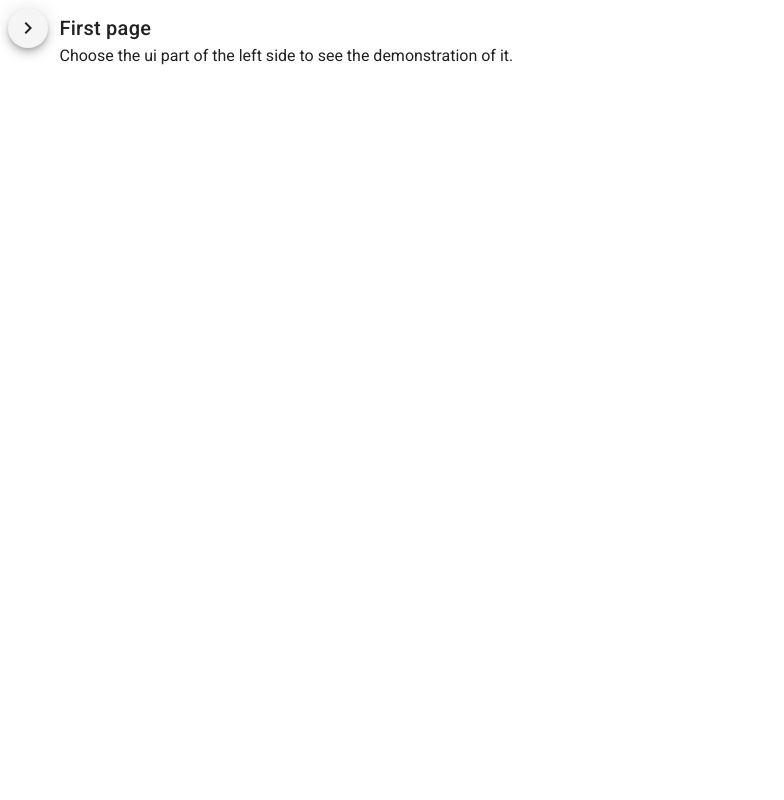
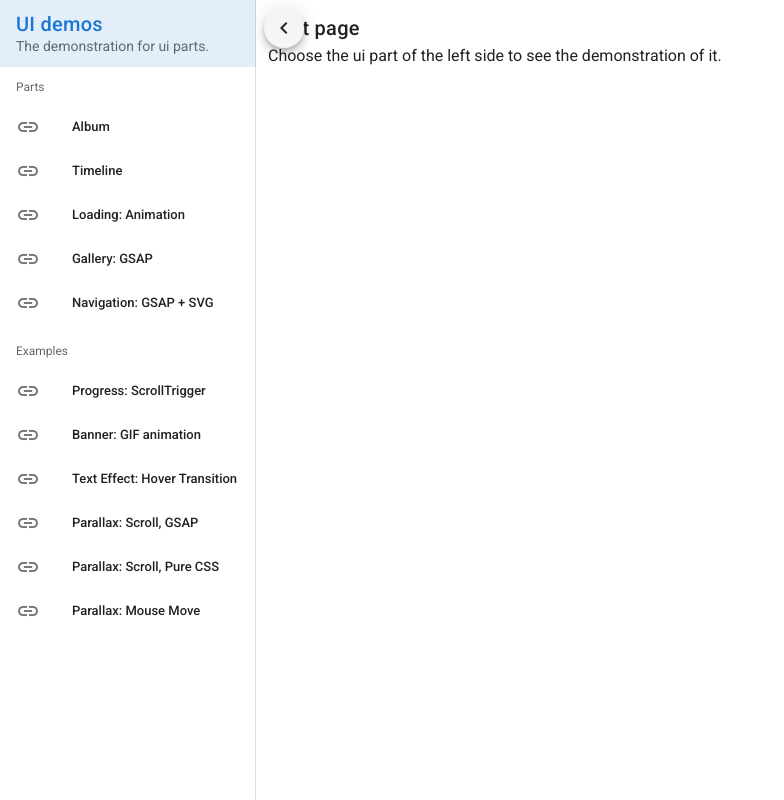
Before and after one commit to zfanli/ui, a Vue app: page /gallery in a window 1280 px wide. Shown: the whole page, without its empty margins (0-784 px from the left). Built offline with nearby package versions, Linux system fonts and the light colour scheme.

Commit message:
Change the nav order

```diff
--- a/src/App.vue
+++ b/src/App.vue
@@ -55,7 +55,7 @@ export default {
   name: "App",
 
   data: () => ({
-    showNav: false,
+    showNav: true,
     links: {
       parts: {
         subheader: "Parts",
@@ -65,20 +65,14 @@ export default {
             link: "album",
             icon: "mdi-link",
           },
-
           {
             name: "Timeline",
             link: "timeline",
             icon: "mdi-link",
           },
           {
-            name: "Loading",
+            name: "Loading: Animation",
             link: "loading",
-            icon: "mdi-link",
-          },
-          {
-            name: "Parallax: GSAP",
-            link: "parallax",
             icon: "mdi-link",
           },
           {
@@ -97,12 +91,12 @@ export default {
         subheader: "Examples",
         items: [
           {
-            name: "Scrolling Progress",
+            name: "Progress: ScrollTrigger",
             link: "scrolling-progress",
             icon: "mdi-link",
           },
           {
-            name: "Animation Demo",
+            name: "Banner: GIF animation",
             link: "animation-demo",
             icon: "mdi-link",
           },
@@ -112,7 +106,12 @@ export default {
             icon: "mdi-link",
           },
           {
-            name: "Parallax: Pure CSS",
+            name: "Parallax: Scroll, GSAP",
+            link: "parallax",
+            icon: "mdi-link",
+          },
+          {
+            name: "Parallax: Scroll, Pure CSS",
             link: "parallax-pure-css",
             icon: "mdi-link",
           },
```
